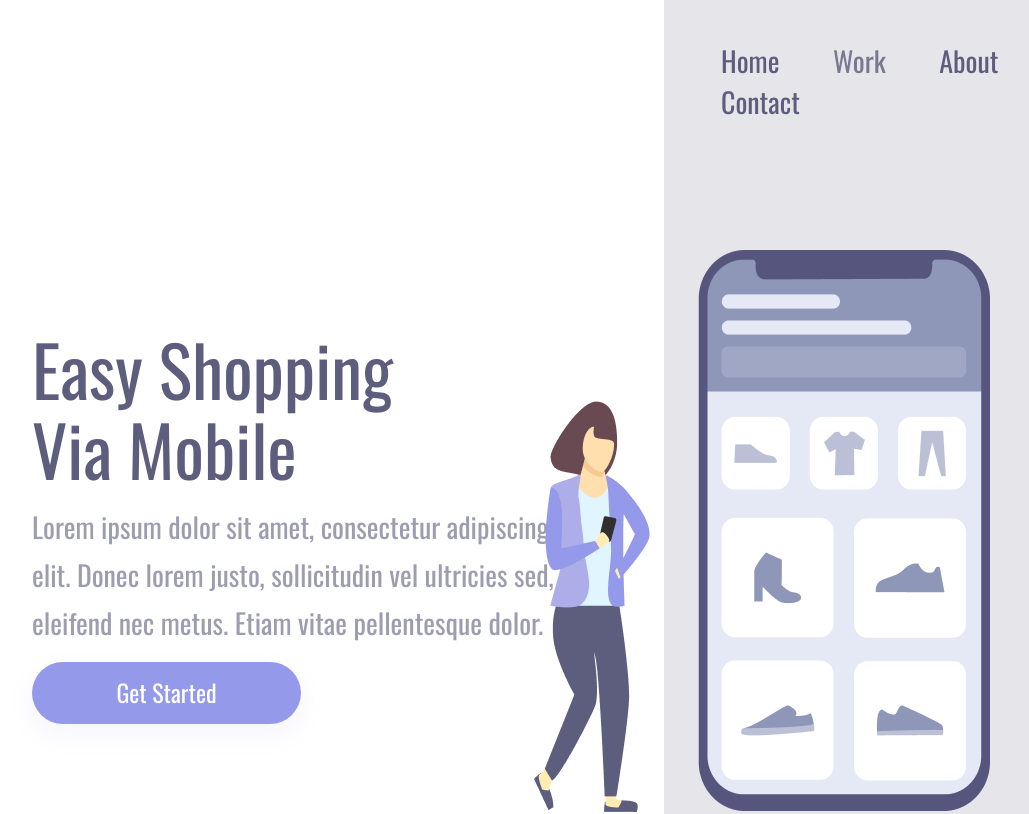
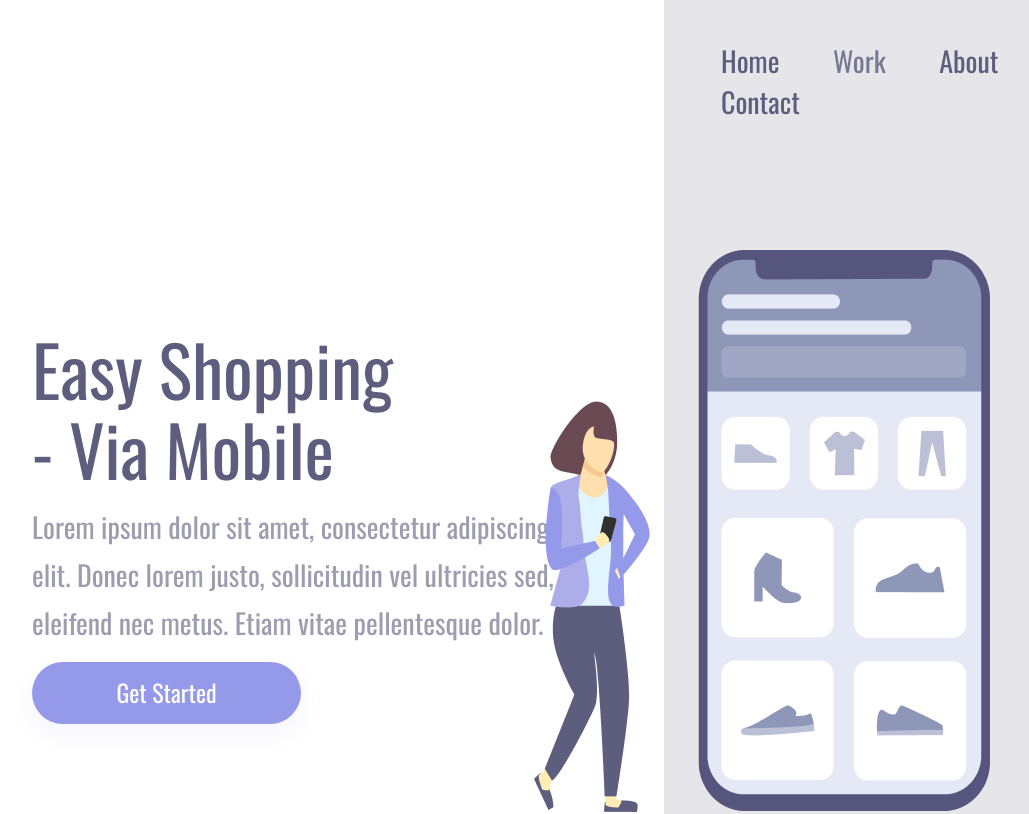
Before and after one commit to ciregyn/Login-Compras-on-line, a plain HTML site: page index.html in a window 1280 px wide. Shown: the top 814 px of the page, without its empty margins (104-1133 px from the left). Drawn offline with nearby package versions, Linux system fonts and the light colour scheme.

Commit message:
Alteração do title no arquivo index.html

```diff
--- a/index.html
+++ b/index.html
@@ -16,7 +16,7 @@
 <body>
     <main class="container">
         <section class="conteiner-left">
-            <h1>Easy Shopping
+            <h1>Easy Shopping -
                 Via Mobile</h1>
             <p>Lorem ipsum dolor sit amet, consectetur adipiscing
                 elit. Donec lorem justo, sollicitudin vel ultricies sed,
```
